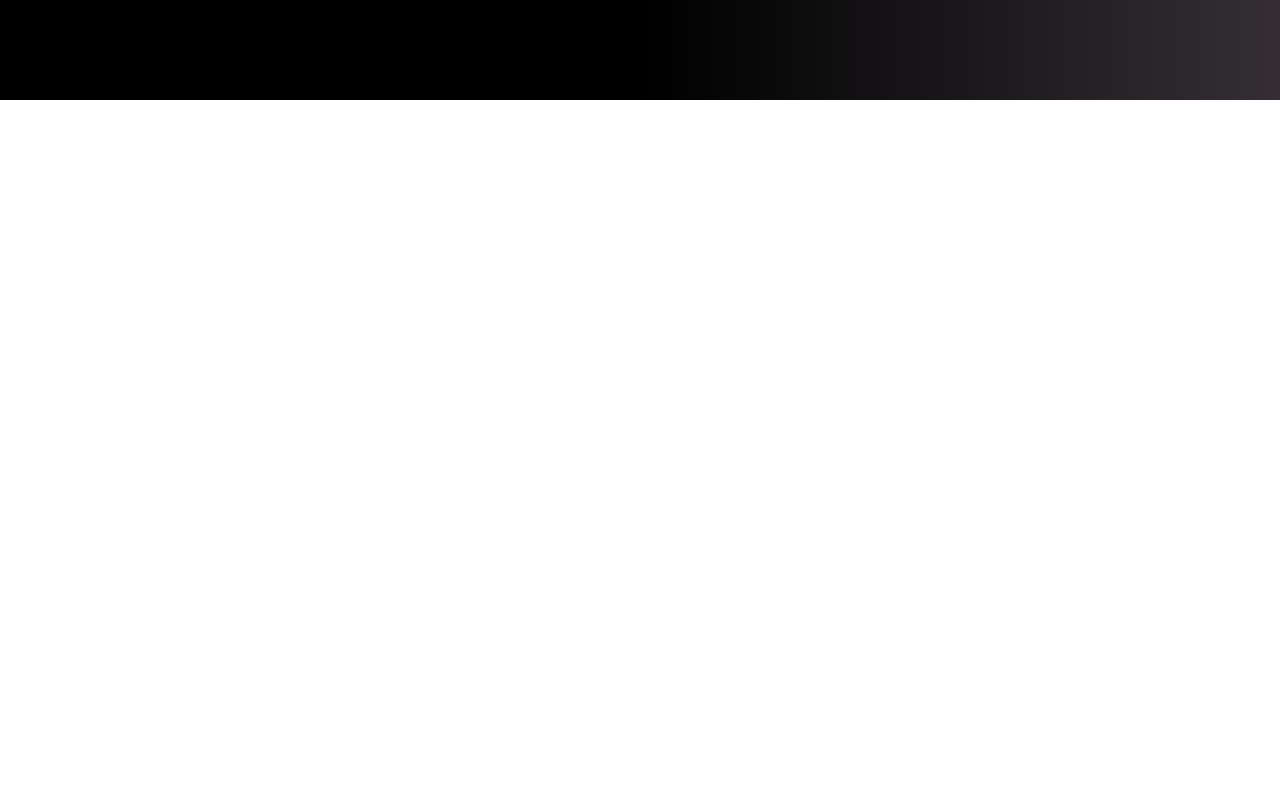
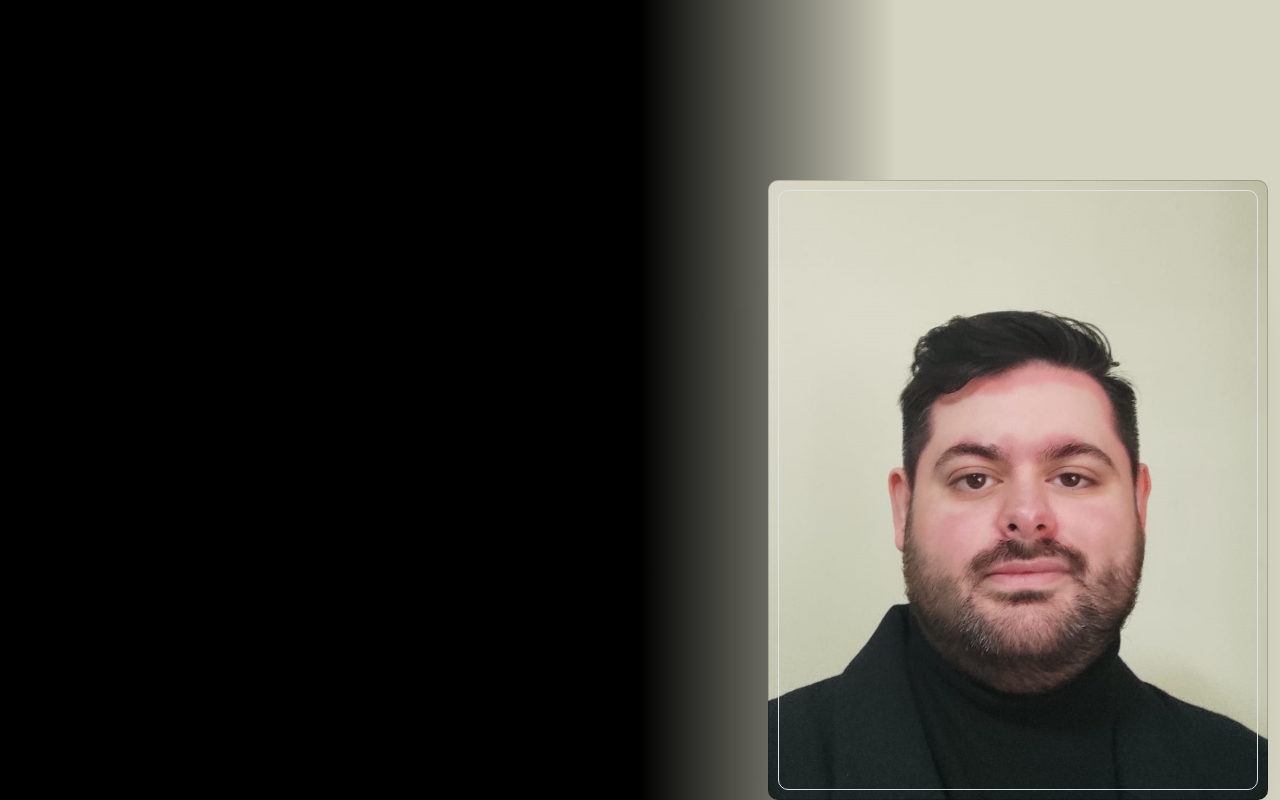
Before and after one commit to NicholasPeara92/my-portfolio, a Vue app: page / in a window 1280 px wide. Shown: the part 700-1500 px from the top of the page. Before the commit the page ends 800 px from the top, so only its background shows below. Built offline with nearby package versions, Linux system fonts and the light colour scheme.

Commit message:
Add profile card and socials

```diff
--- a/index.html
+++ b/index.html
@@ -3,6 +3,10 @@
   <head>
     <meta charset="UTF-8" />
     <link rel="icon" type="image/svg+xml" href="/src/assets/darkHeader.png" />
+    <link
+      rel="stylesheet"
+      href="https://cdnjs.cloudflare.com/ajax/libs/font-awesome/4.7.0/css/font-awesome.min.css"
+    />
     <meta name="viewport" content="width=device-width, initial-scale=1.0" />
     <title>Nicholas Peara</title>
   </head>
--- a/src/App.vue
+++ b/src/App.vue
@@ -27,12 +27,12 @@ body {
   background: -webkit-linear-gradient(
     to right,
     #000000 50%,
-    #3f383f 110%
+    #d5d4c2 210%
   ); /* Chrome 10-25, Safari 5.1-6 */
   background: linear-gradient(
     to right,
     #000000 50%,
-    #3f383f 110%
+    #d5d4c2 70%
   ); /* W3C, IE 10+/ Edge, Firefox 16+, Chrome 26+, Opera 12+, Safari 7+ */
 }
 </style>
--- /dev/null
+++ b/src/components/ProfileCard.vue
@@ -0,0 +1,177 @@
+<template>
+  <div class="card card1">
+    <div class="border">
+      <h2>I miei social</h2>
+      <div class="icons">
+        <a
+          href="https://www.instagram.com/nicholasp_92/"
+          class="icon icon--instagram"
+        >
+          <i class="fa fa-instagram icon" aria-hidden="true"></i>
+        </a>
+        <a href="https://github.com/NicholasPeara92" class="icon icon--github">
+          <i class="fa fa-github icon" aria-hidden="true"></i>
+        </a>
+
+        <a
+          href="https://www.linkedin.com/in/nicholas-peara-451010210/"
+          class="icon icon--linkedin"
+        >
+          <i class="fa fa-linkedin icon" aria-hidden="true"> </i>
+        </a>
+      </div>
+    </div>
+  </div>
+</template>
+
+<script>
+export default {};
+</script>
+
+<style lang="scss" scoped>
+.border {
+  height: 600px;
+  width: 480px;
+  background: transparent;
+  border-radius: 10px;
+  transition: border 1s;
+  position: relative;
+}
+
+.border:hover {
+  border: 1px solid #000000;
+}
+
+h2 {
+  font-family: "Lucida Sans", "Lucida Sans Regular", "Lucida Grande",
+    "Lucida Sans Unicode", Geneva, Verdana, sans-serif;
+  color: #737373;
+  margin: 25px;
+  opacity: 0;
+  transition: opacity 1s;
+}
+
+h2:hover {
+  color: #8f6e5d;
+  cursor: pointer;
+}
+
+.fa {
+  opacity: 0;
+  transition: opacity 1s;
+}
+
+.card {
+  height: 620px;
+  width: 500px;
+  background: #808080;
+  border-radius: 10px;
+  transition: background 0.8s;
+  overflow: hidden;
+  background: #000;
+  box-shadow: 0 70px 63px -60px #000;
+  display: flex;
+  justify-content: center;
+  align-items: center;
+  position: relative;
+}
+
+.card1 {
+  background: url("../assets/img4.jpeg") center center no-repeat;
+  background-size: 620px;
+}
+
+.card1:hover {
+  background: url("../assets/img4.jpeg") left center no-repeat;
+  background-size: 900px;
+}
+
+.card1:hover h2 {
+  opacity: 1;
+}
+
+.card1:hover .fa {
+  opacity: 1;
+}
+.card1:hover a {
+  outline: 2px solid;
+  transition-property: outline-offset, outline-color, background-color;
+  transition-duration: 0.25s;
+}
+a {
+  text-align: center;
+  color: #737373;
+  text-decoration: none;
+  font-size: 26px;
+  width: 50px;
+  height: 50px;
+  line-height: 50px;
+  border-radius: 50%;
+  margin: 15px;
+}
+.icons {
+  font-size: 32px;
+  position: absolute;
+  fill: #737373;
+  color: #737373;
+  height: 150px;
+  top: 226px;
+  left: 20px;
+  width: 50px;
+  display: flex;
+  flex-direction: column;
+  align-items: center;
+  justify-content: space-around;
+}
+
+.icon:hover {
+  color: white;
+  cursor: pointer;
+}
+.icon:hover {
+  outline-offset: 4px;
+}
+.icon i {
+  margin: auto;
+}
+.icon:hover i {
+  animation: shake 0.25s;
+}
+.icon--instagram:hover {
+  background-image: radial-gradient(
+    circle at 30% 107%,
+    #fdf497 0%,
+    #fdf497 5%,
+    #fd5949 45%,
+    #d6249f 60%,
+    #285aeb 90%
+  );
+  outline-color: #a02d76;
+}
+.icon--twitter:hover {
+  background-color: #1da1f2;
+  outline-color: #1da1f2;
+}
+.icon--linkedin:hover {
+  background-color: #0077b5;
+  outline-color: #0077b5;
+}
+.icon--github:hover {
+  background-color: #2ea44f;
+  outline-color: #2ea44f;
+}
+@keyframes shake {
+  10% {
+    transform: rotate(15deg);
+  }
+  20% {
+    transform: rotate(-15deg);
+  }
+  30% {
+    transform: rotate(15deg);
+  }
+  40% {
+    transform: rotate(-15deg);
+  }
+}
+</style>
--- a/src/pages/HomePage.vue
+++ b/src/pages/HomePage.vue
@@ -6,18 +6,27 @@
           <img src="../assets/heroLogo.png" alt="" />
           <a href="../assets/CV.pdf" download>SCARICA CV</a>
         </div>
+        <div class="col d-flex justify-content-end align-items-center">
+          <ProfileCard />
+        </div>
       </div>
     </div>
   </section>
 </template>
 
 <script>
+import ProfileCard from "../components/ProfileCard.vue";
 export default {
-  name: "HomePage",
+  components: {
+    ProfileCard,
+  },
 };
 </script>
 
 <style lang="scss" scoped>
+.home {
+  margin-top: 80px;
+}
 img {
   max-width: 800px;
 }
```
Also changed, not shown: src/assets/img4.jpeg (added).
